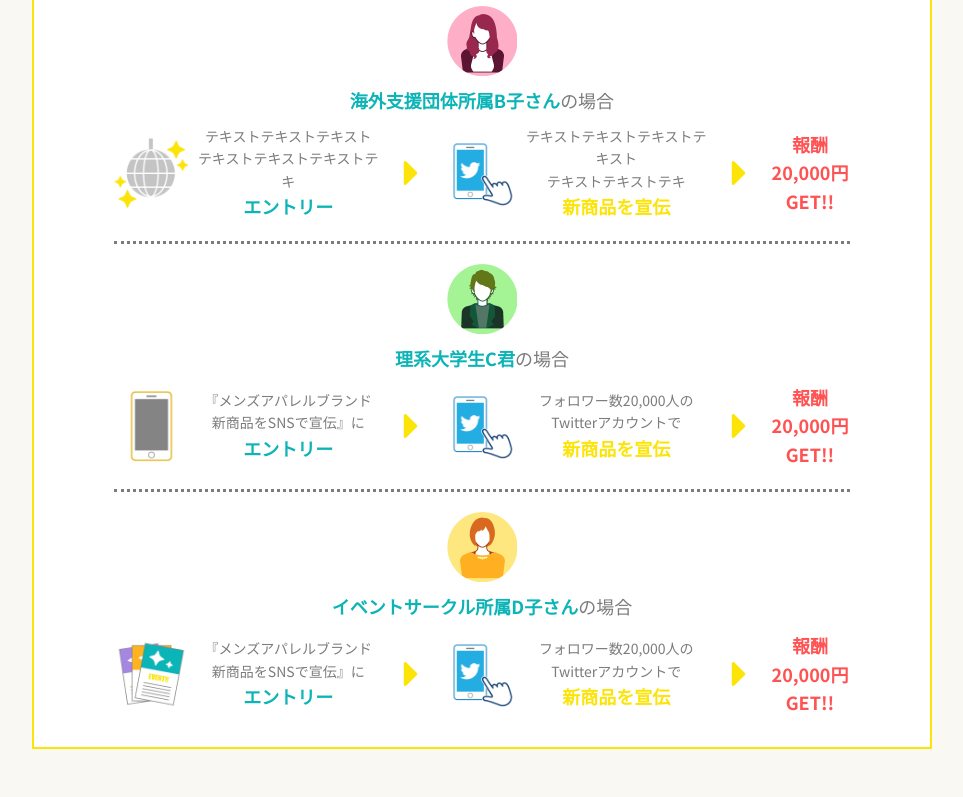
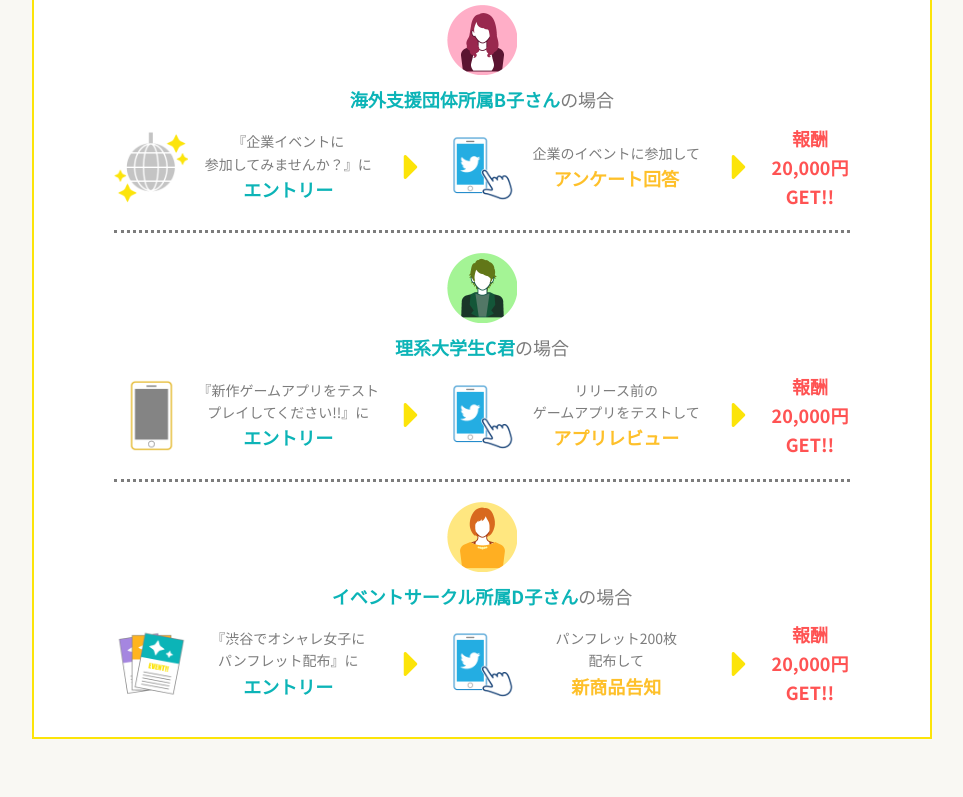
Before and after one commit to maaa19/lp_first, a plain HTML site: page index.html in a window 1280 px wide. Shown: the part 3380-4177 px from the top of the page, without its empty margins (158-1121 px from the left). Drawn offline with nearby package versions, Linux system fonts and the light colour scheme.

Commit message:
update spot detail text and update images

```diff
--- a/index.html
+++ b/index.html
@@ -278,14 +278,14 @@
                 <p class="p-spot__usageUserText"><span class="p-spot__usageUserTextStrong">海外支援団体所属B子さん</span>の場合</p>
                 <div class="p-spot__usageFlow">
                   <img class="p-spot__usageFlowFirstImg" src="images/spot_work_02.png" alt="">
-                  <p class="p-spot__usageFlowText">テキストテキストテキスト<br>テキストテキストテキストテキ<br>
+                  <p class="p-spot__usageFlowText">『企業イベントに<br>参加してみませんか？』に<br>
                     <span class="p-spot__usageFlowFirstTextLarge">エントリー</span>
                   </p>
                   <i class="p-spot__usageFlowArrow fa fa-caret-right fa-3x" aria-hidden="true"></i>
                   <i class="p-spotMobile__usageFlowArrow fa fa-caret-down fa-3x" aria-hidden="true"></i>
                   <img class="p-spot__usageFlowSecondImg" src="images/spot_ad.png" alt="">
-                  <p class="p-spot__usageFlowText">テキストテキストテキストテキスト<br>テキストテキストテキ<br>
-                    <span class="p-spot__usageFlowSecondTextLarge">新商品を宣伝</span>
+                  <p class="p-spot__usageFlowText">企業のイベントに参加して<br>
+                    <span class="p-spot__usageFlowSecondTextLarge">アンケート回答</span>
                   </p>
                   <i class="p-spot__usageFlowArrow fa fa-caret-right fa-3x" aria-hidden="true"></i>
                   <i class="p-spotMobile__usageFlowArrow fa fa-caret-down fa-3x" aria-hidden="true"></i>
@@ -300,14 +300,14 @@
                 <p class="p-spot__usageUserText"><span class="p-spot__usageUserTextStrong">理系大学生C君</span>の場合</p>
                 <div class="p-spot__usageFlow">
                   <img class="p-spot__usageFlowFirstImg" src="images/spot_work_03.png" alt="">
-                  <p class="p-spot__usageFlowText">『メンズアパレルブランド<br>新商品をSNSで宣伝』に<br>
+                  <p class="p-spot__usageFlowText">『新作ゲームアプリをテストプレイしてください!!』に<br>
                     <span class="p-spot__usageFlowFirstTextLarge">エントリー</span>
                   </p>
                   <i class="p-spot__usageFlowArrow fa fa-caret-right fa-3x" aria-hidden="true"></i>
                   <i class="p-spotMobile__usageFlowArrow fa fa-caret-down fa-3x" aria-hidden="true"></i>
                   <img class="p-spot__usageFlowSecondImg" src="images/spot_ad.png" alt="">
-                  <p class="p-spot__usageFlowText">フォロワー数20,000人の<br>Twitterアカウントで<br>
-                    <span class="p-spot__usageFlowSecondTextLarge">新商品を宣伝</span>
+                  <p class="p-spot__usageFlowText">リリース前の<br>ゲームアプリをテストして<br>
+                    <span class="p-spot__usageFlowSecondTextLarge">アプリレビュー</span>
                   </p>
                   <i class="p-spot__usageFlowArrow fa fa-caret-right fa-3x" aria-hidden="true"></i>
                   <i class="p-spotMobile__usageFlowArrow fa fa-caret-down fa-3x" aria-hidden="true"></i>
@@ -322,14 +322,14 @@
                 <p class="p-spot__usageUserText"><span class="p-spot__usageUserTextStrong">イベントサークル所属D子さん</span>の場合</p>
                 <div class="p-spot__usageFlow p-spot__usageFlow--last">
                   <img class="p-spot__usageFlowFirstImg" src="images/spot_work_04.png" alt="">
-                  <p class="p-spot__usageFlowText">『メンズアパレルブランド<br>新商品をSNSで宣伝』に<br>
+                  <p class="p-spot__usageFlowText">『渋谷でオシャレ女子に<br>パンフレット配布』に<br>
                     <span class="p-spot__usageFlowFirstTextLarge">エントリー</span>
                   </p>
                   <i class="p-spot__usageFlowArrow fa fa-caret-right fa-3x" aria-hidden="true"></i>
                   <i class="p-spotMobile__usageFlowArrow fa fa-caret-down fa-3x" aria-hidden="true"></i>
                   <img class="p-spot__usageFlowSecondImg" src="images/spot_ad.png" alt="">
-                  <p class="p-spot__usageFlowText">フォロワー数20,000人の<br>Twitterアカウントで<br>
-                    <span class="p-spot__usageFlowSecondTextLarge">新商品を宣伝</span>
+                  <p class="p-spot__usageFlowText">パンフレット200枚<br>配布して<br>
+                    <span class="p-spot__usageFlowSecondTextLarge">新商品告知</span>
                   </p>
                   <i class="p-spot__usageFlowArrow fa fa-caret-right fa-3x" aria-hidden="true"></i>
                   <i class="p-spotMobile__usageFlowArrow fa fa-caret-down fa-3x" aria-hidden="true"></i>
@@ -538,7 +538,7 @@
       </div>
       <div class="l-footer__copyright">
         <div class="l-content">
-          <p class="l-footer__copyrightText">©2016 identity.INC - ALL RIGHTS RESERVED.</p>
+          <p class="l-footer__copyrightText">©2016 identity.inc - all rights reserved.</p>
         </div>
       </div>
       <div class="l-footer__download s-footer__download">
--- a/styles/sass/layout/_footer.sass
+++ b/styles/sass/layout/_footer.sass
@@ -36,6 +36,9 @@
 
 @media (max-width: $breakpointTab)
   .l-footer
+    &__copyright
+      &Text
+        padding: 50px 0 85px
     &__download
       z-index: 12
       display: block
--- a/styles/sass/object/project/_spot.sass
+++ b/styles/sass/object/project/_spot.sass
@@ -68,7 +68,7 @@
           margin-left: 1%
         &TextLarge
           font-size: 1.8rem
-          color: $subColor
+          color: #fec02a
           font-weight: bold
       &ThirdText
         color: #ff5353
```
Also changed, not shown: images/overview_balloon_01.png, images/overview_balloon_02.png, images/overview_balloon_03.png, images/recruit_bg.jpg, images/recruit_bg_mobile.jpg, images/spot_bg.jpg, images/spot_bg_mobile.jpg, images/top_bg.jpg, images/top_bg_mobile.jpg, styles/css/style.css, 1 other file.
